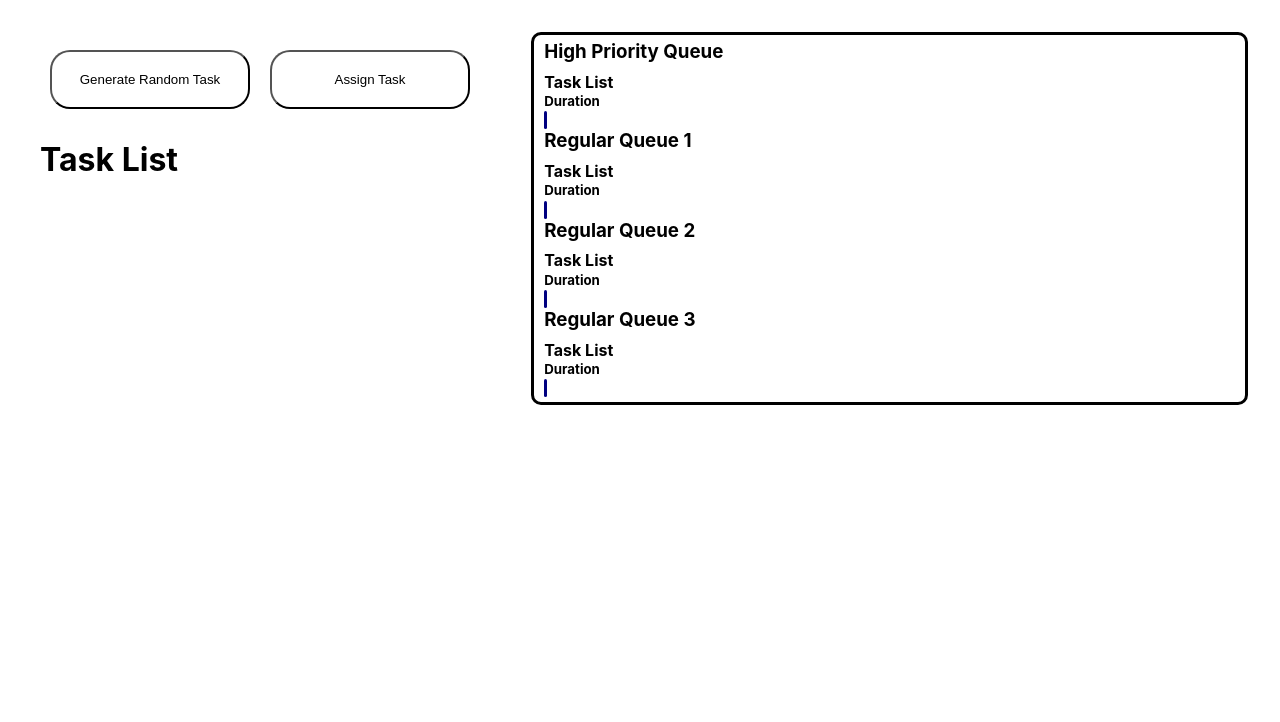
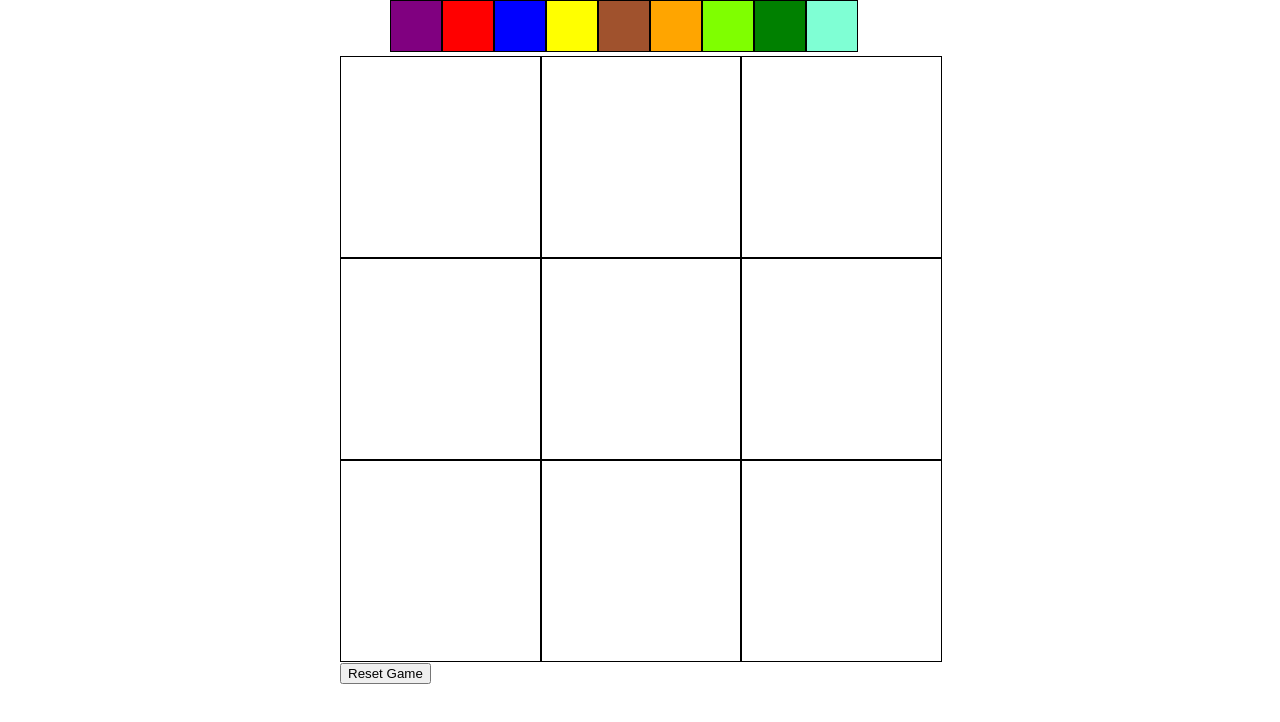
Before and after one commit to LeFruitCake/React-Projects, a React (Create React App) app: page / in a window 1280 px wide. Shown: the top 722 px of the page. Built offline with nearby package versions, Linux system fonts and the light colour scheme.

Commit message:
color game

```diff
--- a/package.json
+++ b/package.json
@@ -3,6 +3,9 @@
   "version": "0.1.0",
   "private": true,
   "dependencies": {
+    "@emotion/react": "^11.11.1",
+    "@emotion/styled": "^11.11.0",
+    "@mui/material": "^5.14.14",
     "@testing-library/jest-dom": "^5.17.0",
     "@testing-library/react": "^13.4.0",
     "@testing-library/user-event": "^13.5.0",
--- a/src/App.css
+++ b/src/App.css
@@ -1,96 +1,5 @@
-.container{
-    width: 95%;
-    height:fit-content;
-    padding: 2rem;
-    margin: 0 auto;
-    /* border: solid 1px black; */
-    display: flex;
-    justify-content: space-between;
+.colorBox{
+    width: 200px;
+    height: 200px;
+    border: solid 1px black;
 }
-
-.task-generator{
-    /* border: solid 1px black */
-    width: 40%;
-    height: fit-content;
-    padding: 0.5rem;
-
-}
-
-.btns{
-    display: inline-flex;
-    justify-content: flex-start;
-    /* border: solid 1px black; */
-}
-
-button{
-    width:200px;
-    background-color: white;
-    border-radius: 20px;
-    padding: 20px;
-    margin: 10px;
-}
-button:hover{
-    background-color: navy;
-    color: white;
-    cursor: pointer;
-}
-
-.box-teams{
-    border: solid 3px black;
-    border-radius: 10px;
-    padding: 5px;
-    width: 58%;
-    height: fit-content;
-}
-
-.taskbox{
-    display: inline-block;
-    margin: 5px;
-    color: white;
-    height: fit-content;
-    width: 20px;
-    font-size: 20px;
-    padding: 10px;
-}
-
-h5{
-    margin-left: 5px;
-    margin-top: -20px;
-}
-
-h4{
-    margin-left: 5px;
-    margin-top: -10px;
-}
-
-h3{
-    margin-left: 5px;
-    margin-top: 0px;
-}
-
-.Queue-fnc{
-    transform: translateY(-20px);
-}
-
-
-.taskbox-queued{
-    display: inline-block;
-    margin: 5px;
-    text-align: center;
-    border-radius: 5px;
-    color: white;
-    height: fit-content;
-    width: 18px;
-    font-size: 18px;
-    padding: 5px;
-}
-
-.duration-box{
-    border-radius: 10px;
-    margin-top: -20px;
-    margin-left: 5px;
-    height: 15px;
-    position: inherit;
-    background-color: navy;
-    padding: 0.1rem;
-}
--- a/src/App.js
+++ b/src/App.js
@@ -1,216 +1,92 @@
-import { useState, useEffect } from 'react'
-import './App.css'
+import React from 'react';
+import './App.css';
+import {Grid} from '@mui/material';
+import { useState } from 'react';
+
+export default function App(){
+    var [counter,setCounter] = useState(0);
+    const winningSequence = [6,4,1,2,8,3,7,5,0];
+    const [colorControl,setColorControl] = useState([false,false,false,false,false,false,false,false,false]);
+    const [sequence,setSequence] = useState([0,0,0,0,0,0,0,0,0]);
+    const colors = ["aquamarine","blue","yellow","orange","red","green","purple","chartreuse","sienna"];
+    const onEnter = (val) =>{
+        document.getElementById("Box"+val).style.backgroundColor = colors[val];
+    }
+    const onExit = val =>{
+        if(!colorControl[val]){
+            document.getElementById("Box"+val).style.backgroundColor = "white";
+        }
+    }
+    // const resetGame = () =>{
 
 
-
-export default function TaskManager(){
-
-    const [boxWidth1, setBoxWidth1] = useState(0);
-    const [boxWidth2, setBoxWidth2] = useState(0);
-    const [boxWidth3, setBoxWidth3] = useState(0);
-    const [boxWidth4, setBoxWidth4] = useState(0);
-    const [Tasks, setTasks] = useState([]);
-    const [HPQ, setHPQ] = useState([]);
-    const [RPQ0, setRPQ0] = useState([]);
-    const [RPQ1, setRPQ1] = useState([]);
-    const [RPQ2, setRPQ2] = useState([]);
-    const [s1,setS1] = useState(0)
-    const [s2,setS2] = useState(0)
-    const [s3,setS3] = useState(0)
-
-    const addTask = () => {
-
-        var randomNumber = Math.floor(Math.random() * (100 - 1) + 1)
-        // var randomColor = color[Math.floor(Math.random()*color.length)];
-        let randomColor = "";
-
-        if (Math.ceil(Math.random() * 10) > 7) {
-            randomColor = "red";
-        } else {
-            randomColor = "black";
+    // }
+    const resetter = ()=>{
+        setCounter(0);
+        setSequence([0,0,0,0,0,0,0,0,0]);
+        for(var i = 0;i<9;i++){
+            document.getElementById("Box"+i).style.backgroundColor = "white";
         }
-
-        const newTask = { color: randomColor, taskno: randomNumber };
-        setTasks([...Tasks, newTask]);
+        setColorControl([false,false,false,false,false,false,false,false,false]);
     }
-    const distributeTasks = () => {
-        const temp = [...Tasks];
-        if (Tasks.length === 0) {
-            alert("No task to assign");
-        } else {
-            if (temp[0].color === "red") {
-                setHPQ([...HPQ, temp[0]])
-            } else {
-                var i;
-                if (s1 == 0 && s2 == 0 && s3 == 0) {
-                    setRPQ0([...RPQ0, temp[0]])
-                    setS1(s1+temp[0].taskno)
-                } else if (s1 != 0 && s2 == 0 && s3 == 0) {
-                    setRPQ1([...RPQ1, temp[0]])
-                    setS2(s2+temp[0].taskno)
-                } else if (s1 != 0 && s2 != 0 && s3 == 0) {
-                    setRPQ2([...RPQ2, temp[0]])
-                    setS3(s3+temp[0].taskno)
-                } else if (s1 > s2 && s2 < s3) {
-                    setRPQ1([...RPQ1, temp[0]])
-                    setS2(s2+temp[0].taskno)
-                } else if (s2 > s3 && s3 < s1) {
-                    setRPQ2([...RPQ2, temp[0]])
-                    setS3(s3+temp[0].taskno)
-                } else {
-                    setRPQ0([...RPQ0, temp[0]])
-                    setS1(s1+temp[0].taskno)
+    const clickerHandler = val =>{
+        if(counter>-1 && counter <9){
+            document.getElementById("Box"+val).style.backgroundColor = colors[val];
+            var tempcontrol =[...colorControl];
+            tempcontrol[val] = true;
+            setColorControl([...tempcontrol]);
+            const temp = [...sequence];
+            temp[counter]=val;
+            setSequence([...temp]);
+            if(counter<=8){
+                console.log("ctr= "+counter);
+                if(counter===8){
+                    alert("Congratulations!");
+                    setCounter(9);
+                }else{
+                    if(temp[counter]!==winningSequence[counter]){
+                        resetter();
+                    }else{
+                        setCounter(counter+1);
+                    }
                 }
             }
-            temp.shift();
-            setTasks([...temp]);
         }
+    }
 
-    }
-    useEffect(() => {
-        if (HPQ.length > 0 && boxWidth1 === 0) {
-            setBoxWidth1(HPQ[0].taskno*2)
-        }
-        if (RPQ0.length > 0 && boxWidth2 === 0) {
-            setBoxWidth2(RPQ0[0].taskno*2)
-        }
-        if (RPQ1.length > 0 && boxWidth3 === 0) {
-            setBoxWidth3(RPQ1[0].taskno*2)
-        }
-        if (RPQ2.length > 0 && boxWidth4 === 0) {
-            setBoxWidth4(RPQ2[0].taskno*2)
-        }
-    }, [HPQ, RPQ0, RPQ1, RPQ2]);
-
-    useEffect(() => {
-        if (boxWidth2<=0) {
-            if (RPQ0.length > 0) {
-                // console.log("boxwidth2: if")
-                let temp = [...RPQ0]
-                // s1.current -= temp[0].taskno
-                temp.shift()
-                setRPQ0(temp)
-            }
-        } else {
-            // console.log("boxwidth2: else")
-            const intervalId = setInterval(() => {
-                setBoxWidth2(boxWidth2 - 2);
-            }, 30);
-            return () => clearInterval(intervalId);
-        }
-
-    }, [boxWidth2])
-
-    useEffect(() => {
-
-        if (boxWidth3<=0) {
-            if (RPQ1.length > 0) {
-                // console.log("boxwidth3: if")
-                let temp = [...RPQ1]
-                // s2.current -= temp[0].taskno
-                temp.shift()
-                setRPQ1(temp)
-            }
-        } else {
-            // console.log("boxwidth3: else")
-            const intervalId = setInterval(() => {
-                setBoxWidth3(boxWidth3 - 2);
-            }, 30);
-            return () => clearInterval(intervalId);
-        }
-
-    }, [boxWidth3])
-
-    useEffect(() => {
-
-        if (boxWidth4<=0) {
-            if (RPQ2.length > 0) {
-                let temp = [...RPQ2]
-                temp.shift()
-                setRPQ2(temp)
-            }
-        } else {
-            const intervalId = setInterval(() => {
-                setBoxWidth4(boxWidth4 - 2);
-            }, 30);
-            return () => clearInterval(intervalId);
-        }
-    }, [boxWidth4])
-
-    useEffect(() => {
-        if (boxWidth1<=0) {
-            let temp = [...HPQ]
-            temp.shift()
-            setHPQ(temp)
-        } else {
-            const intervalId = setInterval(() => {
-                setBoxWidth1(boxWidth1 - 2);
-            }, 30);
-            return () => clearInterval(intervalId);
-        }
-
-    }, [boxWidth1])
+    return (
+        <Grid container sx={{margin:'0 auto',width:600}}>
+            <Grid item xs={12}>
+                <div style={{backgroundColor:colors[winningSequence[0]],width:'50px',height:'50px',border:'solid 1px black',display:'inline-block',marginLeft:'50px'}}></div>
+                <div style={{backgroundColor:colors[winningSequence[1]],width:'50px',height:'50px',border:'solid 1px black',display:'inline-block'}}></div>
+                <div style={{backgroundColor:colors[winningSequence[2]],width:'50px',height:'50px',border:'solid 1px black',display:'inline-block'}}></div>
+                <div style={{backgroundColor:colors[winningSequence[3]],width:'50px',height:'50px',border:'solid 1px black',display:'inline-block'}}></div>
+                <div style={{backgroundColor:colors[winningSequence[4]],width:'50px',height:'50px',border:'solid 1px black',display:'inline-block'}}></div>
+                <div style={{backgroundColor:colors[winningSequence[5]],width:'50px',height:'50px',border:'solid 1px black',display:'inline-block'}}></div>
+                <div style={{backgroundColor:colors[winningSequence[6]],width:'50px',height:'50px',border:'solid 1px black',display:'inline-block'}}></div>
+                <div style={{backgroundColor:colors[winningSequence[7]],width:'50px',height:'50px',border:'solid 1px black',display:'inline-block'}}></div>
+                <div style={{backgroundColor:colors[winningSequence[8]],width:'50px',height:'50px',border:'solid 1px black',display:'inline-block'}}></div>
+            </Grid>
+            <Grid item xs={4}><Colorbox id={0} whileHovered={()=>{onEnter(0)}} whileLeave={()=>{onExit(0)}} whileClicked = {()=>{clickerHandler(0)}} ></Colorbox></Grid>
+            <Grid item xs={4}><Colorbox id={1} whileHovered={()=>{onEnter(1)}} whileLeave={()=>{onExit(1)}} whileClicked = {()=>{clickerHandler(1)}} ></Colorbox></Grid>
+            <Grid item xs={4}><Colorbox id={2} whileHovered={()=>{onEnter(2)}} whileLeave={()=>{onExit(2)}} whileClicked = {()=>{clickerHandler(2)}} ></Colorbox></Grid>
+            <Grid item xs={4}><Colorbox id={3} whileHovered={()=>{onEnter(3)}} whileLeave={()=>{onExit(3)}} whileClicked = {()=>{clickerHandler(3)}} ></Colorbox></Grid>
+            <Grid item xs={4}><Colorbox id={4} whileHovered={()=>{onEnter(4)}} whileLeave={()=>{onExit(4)}} whileClicked = {()=>{clickerHandler(4)}} ></Colorbox></Grid>
+            <Grid item xs={4}><Colorbox id={5} whileHovered={()=>{onEnter(5)}} whileLeave={()=>{onExit(5)}} whileClicked = {()=>{clickerHandler(5)}} ></Colorbox></Grid>
+            <Grid item xs={4}><Colorbox id={6} whileHovered={()=>{onEnter(6)}} whileLeave={()=>{onExit(6)}} whileClicked = {()=>{clickerHandler(6)}} ></Colorbox></Grid>
+            <Grid item xs={4}><Colorbox id={7} whileHovered={()=>{onEnter(7)}} whileLeave={()=>{onExit(7)}} whileClicked = {()=>{clickerHandler(7)}} ></Colorbox></Grid>
+            <Grid item xs={4}><Colorbox id={8} whileHovered={()=>{onEnter(8)}} whileLeave={()=>{onExit(8)}} whileClicked = {()=>{clickerHandler(8)}} ></Colorbox></Grid>
+            <Grid item xs={12}><button className='btn' onClick={resetter}> Reset Game</button></Grid>
+        </Grid>
+    );
+}
 
 
+function Colorbox(props){
+    return (
+
+        <div id = {"Box"+props.id} onMouseEnter={props.whileHovered} onMouseLeave={props.whileLeave} onClick={props.whileClicked} className='colorBox'></div>
 
 
-    return (
-        <div className='container'>
-            <div className='task-generator'>
-                <div className='btns'>
-                    <button onClick={addTask}>Generate Random Task</button>
-                    <button onClick={distributeTasks}>Assign Task</button>
-                </div>
-                <div>
-                    <h1>Task List</h1>
-                    <div>
-                        {Tasks.map((tasks,index)=>(
-                            <div key={index} className='taskbox' style={{backgroundColor:tasks.color}}>{tasks.taskno}</div>
-                        ))}
-                    </div>
-                </div>
-
-            </div>
-            <div className='box-teams'>
-                <div>
-                    <h3>High Priority Queue</h3>
-                    <h4>Task List</h4>
-                    <Queue value={HPQ}></Queue>
-                    <h5>Duration</h5>
-                    <div className='duration-box' style={{width:`${boxWidth1}px`}}></div>
-                </div>
-                <div>
-                    <h3>Regular Queue 1</h3>
-                    <h4>Task List</h4>
-                    <Queue value={RPQ0}></Queue>
-                    <h5>Duration</h5>
-                    <div className='duration-box' style={{width:`${boxWidth2}px`}}></div>
-                </div>
-                <div>
-                    <h3>Regular Queue 2</h3>
-                    <h4>Task List</h4>
-                    <Queue value={RPQ1}></Queue>
-                    <h5>Duration</h5>
-                    <div className='duration-box' style={{width:`${boxWidth3}px`}}></div>
-                </div>
-                <div>
-                    <h3>Regular Queue 3</h3>
-                    <h4>Task List</h4>
-                    <Queue value={RPQ2}></Queue>
-                    <h5>Duration</h5>
-                    <div className='duration-box' style={{width:`${boxWidth4}px`}}></div>
-                </div>
-            </div>
-        </div>
     )
 }
-
-function Queue(props){
-    return(
-        <div className='Queue-fnc'>
-            {props.value.map((tasks,index)=>(
-                <div key={index} className='taskbox-queued' style={{backgroundColor:tasks.color}}>{tasks.taskno}</div>
-            ))}
-        </div>
-    )
-}
```
Also changed, not shown: 1 other file (tests, documents, lock files or other folders).
